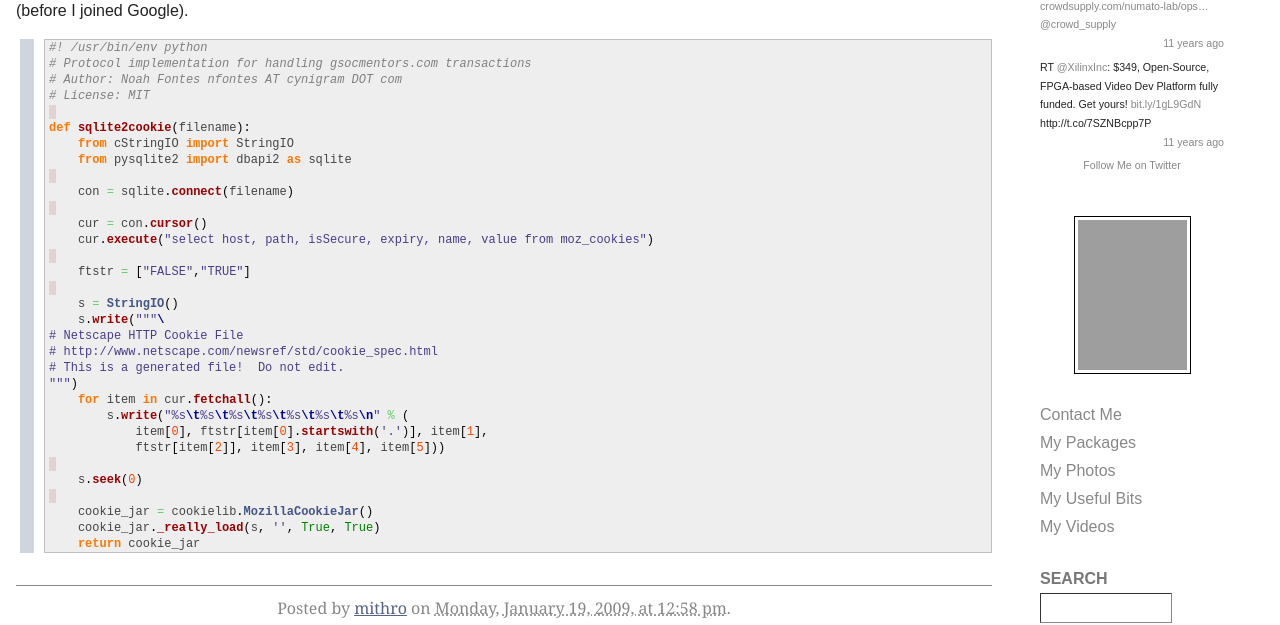
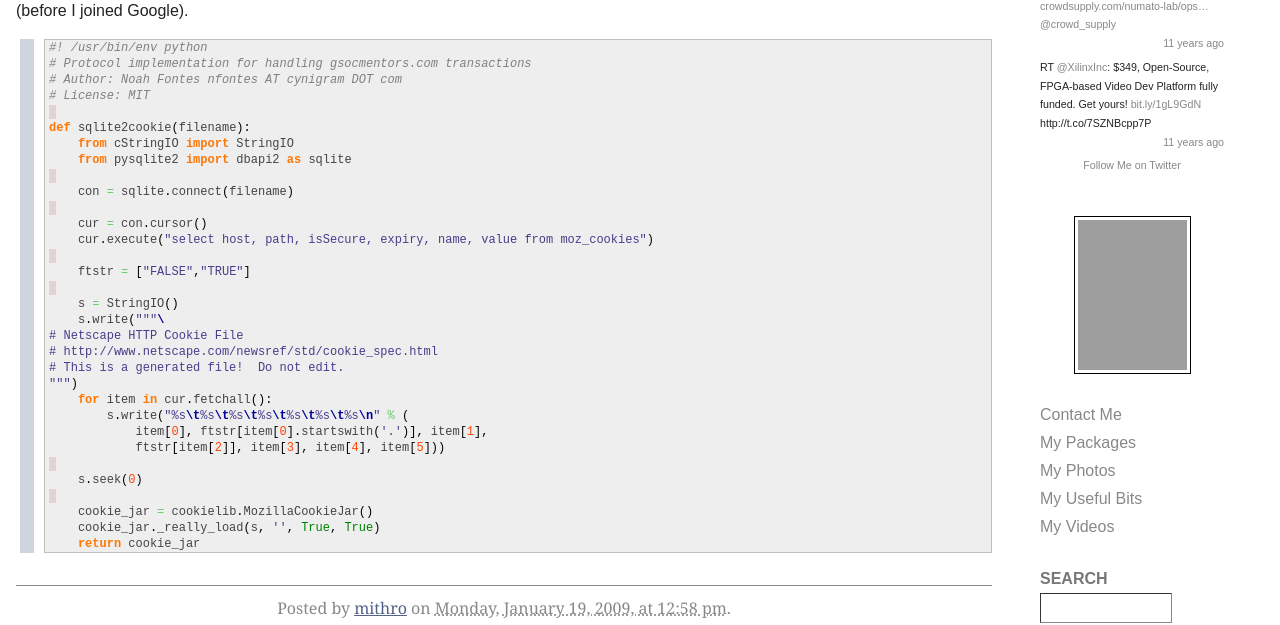
Before and after one commit to mithro/blog.mithis.net, a Jekyll site: the page built from _posts/2009-01-19-firefox3-cookies-in-python.md, in a window 1280 px wide. Shown: the part 386-1011 px from the top of the page. Built offline with Jekyll 4.4.1, drawn with Linux system fonts in a browser that asks for light colours; grey boxes are pictures that could not be loaded.

Commit message:
Remove bold from Python .nf/.nc (function/class names)
Live's GeSHi renders function/class names in plain black (not bold).
Rouge defaults .nf and .nc to bold. Adding font-weight: normal in
.language-python scope.

Result:
  utf-8:           0.10% -> 0.09%
  firefox3:        1.09% -> 1.03%
  reading-cookies: 0.53% -> 0.38%

Co-Authored-By: Claude Opus 4.7 (1M context) <noreply@anthropic.com>

```diff
--- a/assets/css/main.css
+++ b/assets/css/main.css
@@ -672,6 +672,12 @@ div.entry-content .language-python .highlight .n {
 div.entry-content .language-python .highlight .nn {
     color: #dc143c;
 }
+/* Function names (def NAME) and called methods are plain black, not bold */
+div.entry-content .language-python .highlight .nf,
+div.entry-content .language-python .highlight .nc {
+    color: inherit;
+    font-weight: normal;
+}
 /* Live's GeSHi colors the = operator and , p punctuation in green/dim;
    also commas, parens, and dots are colored. Map to Rouge classes. */
 div.entry-content .language-python .highlight .o {
```
